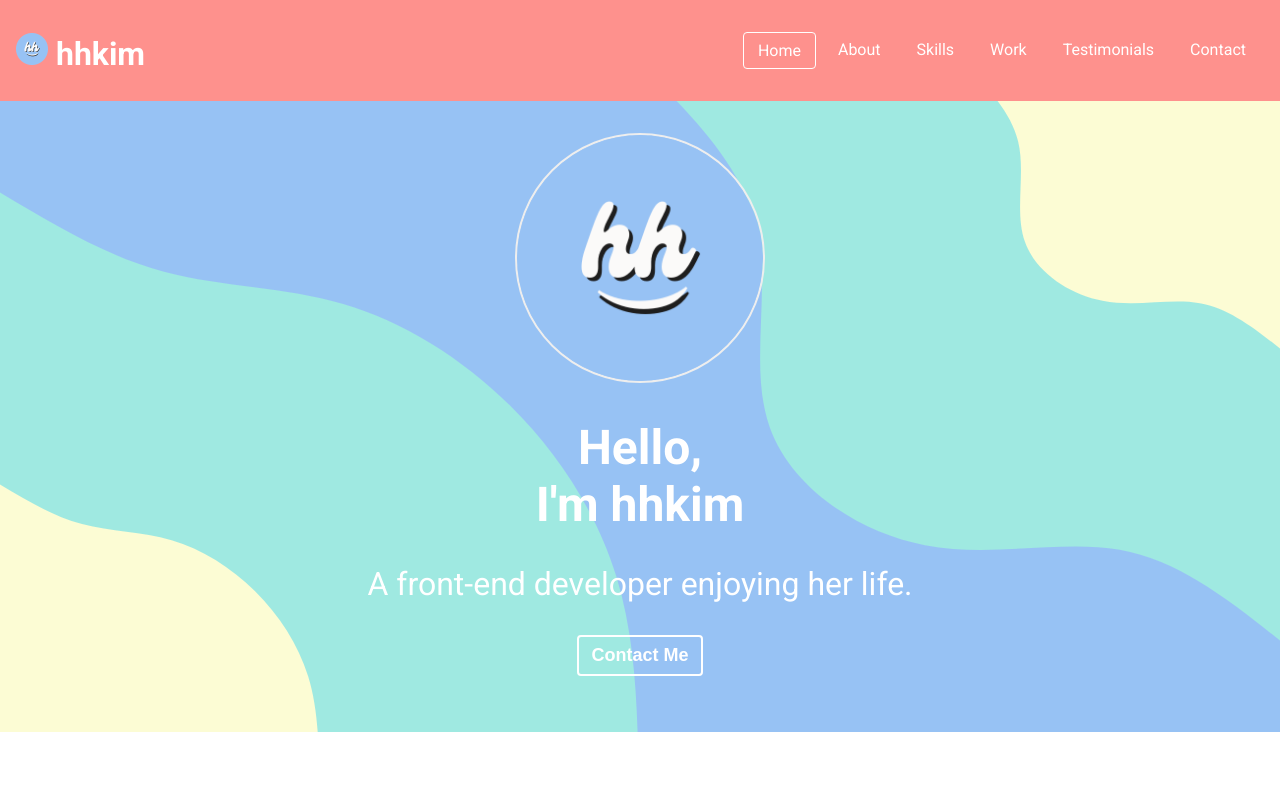
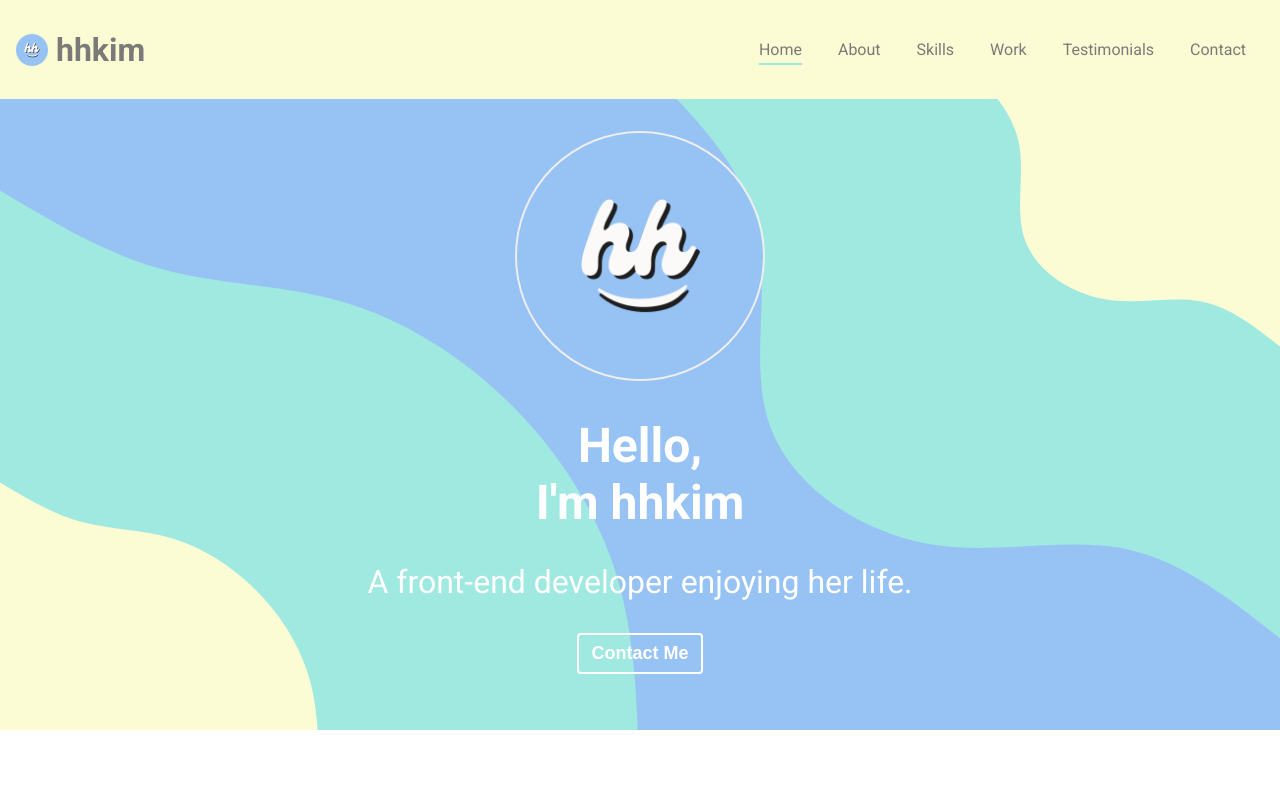
Before and after one commit to hhkim0729/portfolio-web, a plain HTML site: page index.html in a window 1280 px wide. Shown: the top 800 px of the page. Drawn offline with Linux system fonts and the light colour scheme.

Commit message:
Style navbar

```diff
--- a/index.html
+++ b/index.html
@@ -24,7 +24,9 @@
     <!-- Navbar -->
     <nav id="navbar">
       <div class="navbar__logo">
-        <a href="#"><img src="imgs/favicon.png" alt="logo" /> hhkim</a>
+        <a href="#"
+          ><img src="imgs/favicon.png" alt="logo" /><span>hhkim</span></a
+        >
       </div>
       <ul class="navbar__menu">
         <li class="navbar__menu__item active">Home</li>
--- a/style.css
+++ b/style.css
@@ -10,10 +10,11 @@
   --color-dark-grey: #4d4d4d;
   --color-grey: #616161;
   --color-light-grey: #7c7979;
-  --color-blue: #73aace;
-  --color-yellow: #fff7d1;
+  --color-blue: #97c2f4;
+  --color-yellow: #fcfcd4;
   --color-orange: #feb546;
   --color-black: #000000;
+  --color-green: #9fe9e1;
 
   /* Font size */
   --font-large: 3rem;
@@ -98,9 +99,9 @@ p {
 #navbar {
   display: flex;
   justify-content: space-between;
-  background-color: var(--color-pink);
+  background-color: var(--color-yellow);
   align-items: center;
-  color: var(--color-white);
+  color: var(--color-light-grey);
   padding: 1rem;
 }
 
@@ -111,11 +112,17 @@ p {
 .navbar__logo {
   font-size: var(--font-medium);
   font-weight: var(--weight-bold);
-  height: 2.25rem;
+}
+
+.navbar__logo a {
+  color: var(--color-light-grey);
+  display: flex;
+  line-height: 2rem;
 }
 
 .navbar__logo img {
   height: 2rem;
+  margin-right: 0.5rem;
 }
 
 .navbar__menu__item {
@@ -126,11 +133,13 @@ p {
 }
 
 .navbar__menu__item.active {
-  border: 1px solid white;
+  text-decoration: underline 2px var(--color-green);
+  text-underline-offset: 0.5rem;
 }
 
 .navbar__menu__item:hover {
-  background-color: var(--color-dark-pink);
+  background-color: var(--color-green);
+  color: var(--color-white);
 }
 
 /* Home */
```
